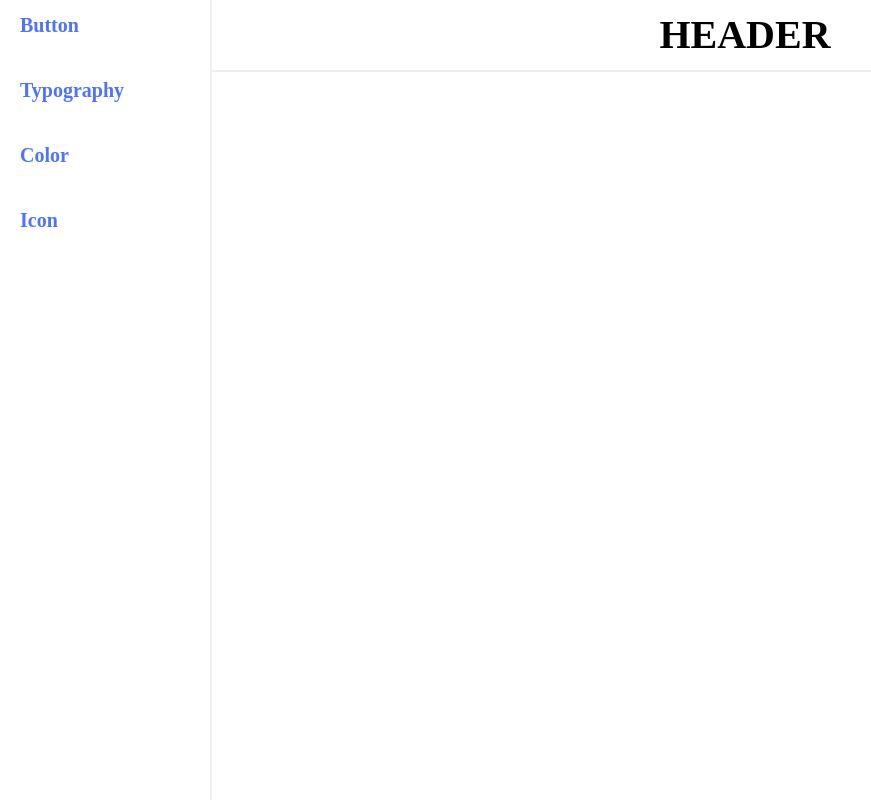
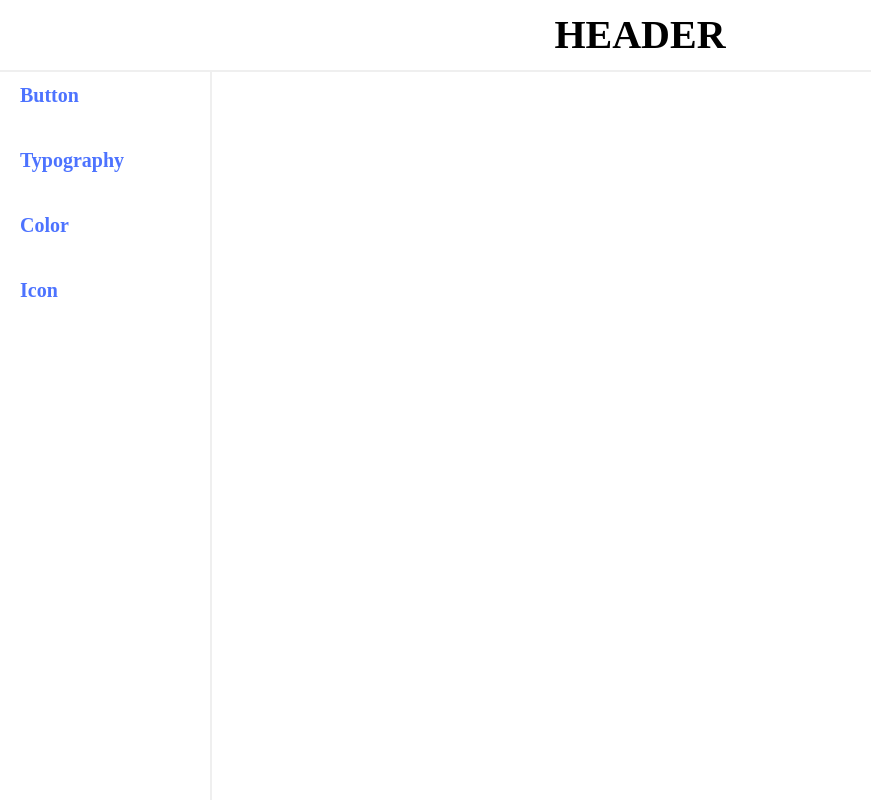
Before and after one commit to dongggggae/_hyun-design-system, a React (Vite) app: page / in a window 1280 px wide. Shown: the whole page, without its empty margins (0-871 px from the left). Built offline with nearby package versions, Linux system fonts and the light colour scheme.

Commit message:
layout 스타일 변경

```diff
--- a/src/assets/scss/_layouts.scss
+++ b/src/assets/scss/_layouts.scss
@@ -12,18 +12,18 @@
   --#{$prefix}sidebar-nav-link-font-size: 20px;
 
   position: fixed;
-  top: 0;
+  top: #{$layout-occupy-start-top};
   left: 0;
   bottom: 0;
   width: var(--#{$prefix}sidebar-width);
   background-color: var(--#{$prefix}sidebar-bg);
   border-right: var(--#{$prefix}sidebar-border-width) var(--#{$prefix}sidebar-border-style) var(--#{$prefix}sidebar-border-color);
-  z-index: $zindex-layout;
+  z-index: $zindex-layout-sidebar;
 }
 
 // Header
 .Header {
-  --#{$prefix}header-width: calc(100% - #{$layout-occupy-start-left});
+  --#{$prefix}header-width: 100%;
   --#{$prefix}header-height: 70px;
   --#{$prefix}header-bg: hsla(0, 0%, 100%, 0.9);
   --#{$prefix}header-border-width: 2px;
@@ -35,11 +35,10 @@
   top: 0;
   width: var(--#{$prefix}header-width);
   height: var(--#{$prefix}header-height);
-  margin-left: $layout-occupy-start-left;
   background-color: var(--#{$prefix}header-bg);
   border-bottom: var(--#{$prefix}header-border-width) var(--#{$prefix}header-border-style) var(--#{$prefix}header-border-color);
   color: var(--#{$prefix}header-color);
-  z-index: $zindex-positioner;
+  z-index:  $zindex-layout-header;
 }
 
 // Main
--- a/src/assets/scss/_variables.scss
+++ b/src/assets/scss/_variables.scss
@@ -133,6 +133,7 @@ $layout-border-color: $gray200;
 $zindex-foucsed: 2;
 $zindex-stack: 5;
 $zindex-positioner: 10;
-$zindex-layout: 20;
+$zindex-layout-sidebar: 19;
+$zindex-layout-header: 20;
 $zindex-overlay: 90;
 $zindex-toaster: 99;
```
